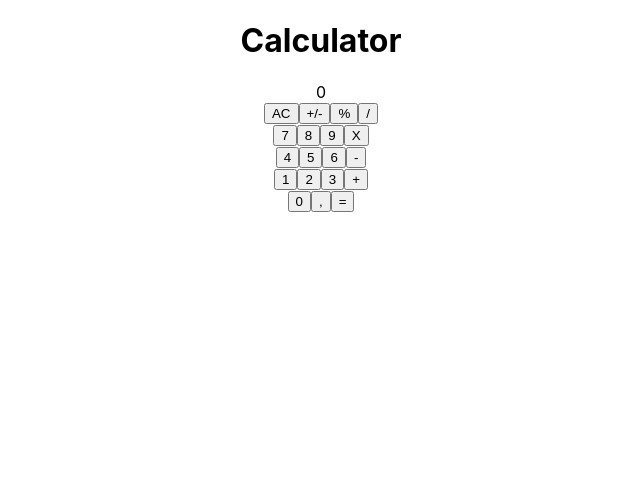
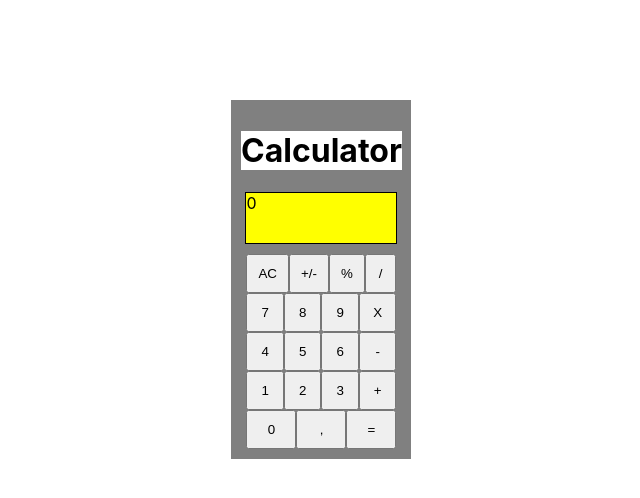
Before and after one commit to olimpo127/calculator, a React (Create React App) app in the folder calculator-app/: page / in a window 1280 px wide. Shown: the top 498 px of the page, without its empty margins (319-959 px from the left). Built offline with nearby package versions, Linux system fonts and the light colour scheme.

Commit message:
numbers and reset

```diff
--- a/calculator-app/src/App.css
+++ b/calculator-app/src/App.css
@@ -1,5 +1,40 @@
+.App {
+  display: flex;
+  align-items: center;
+  justify-content: center;
+  margin-top: 100px;
+}
+
 .calculator {
   display: flex;
   flex-direction: column;
   align-items: center;
+  flex-wrap: wrap;
+  background-color: grey;
+  width: 160px;
+  padding: 10px;
 }
+
+.result {
+  border: 1px solid black;
+  width: 150px;
+
+  background-color: yellow;
+  height: 50px;
+  margin-bottom: 10px;
+}
+
+.row {
+  display: flex;
+  flex: 1;
+  width: 150px;
+}
+
+.row button {
+  flex: 1;
+  padding: 10px;
+}
+
+h1 {
+  background-color: white;
+}
--- a/calculator-app/src/App.js
+++ b/calculator-app/src/App.js
@@ -1,44 +1,132 @@
 import './App.css';
+import React, { useState } from 'react';
 
 function App() {
+
+  const [result, setResult] = useState(0)
+
+  const add1 = () => {
+    if (result === 0) {
+      setResult(1);
+    } else {
+      setResult(result * 10 + 1);
+    }
+  };
+
+  const add2 = () => {
+    if (result === 0) {
+      setResult(2);
+    } else {
+      setResult(result * 10 + 2);
+    }
+  };
+
+  const add3 = () => {
+    if (result === 0) {
+      setResult(3);
+    } else {
+      setResult(result * 10 + 3);
+    }
+  };
+
+  const add4 = () => {
+    if (result === 0) {
+      setResult(4);
+    } else {
+      setResult(result * 10 + 4);
+    }
+  };
+
+  const add5 = () => {
+    if (result === 0) {
+      setResult(5);
+    } else {
+      setResult(result * 10 + 5);
+    }
+  };
+
+  const add6 = () => {
+    if (result === 0) {
+      setResult(6);
+    } else {
+      setResult(result * 10 + 6);
+    }
+  };
+
+  const add7 = () => {
+    if (result === 0) {
+      setResult(7);
+    } else {
+      setResult(result * 10 + 7);
+    }
+  };
+
+  const add8 = () => {
+    if (result === 0) {
+      setResult(8);
+    } else {
+      setResult(result * 10 + 8);
+    }
+  };
+
+  const add9 = () => {
+    if (result === 0) {
+      setResult(9);
+    } else {
+      setResult(result * 10 + 9);
+    }
+  };
+
+  const add0 = () => {
+    if (result === 0) {
+      setResult(0);
+    } else {
+      setResult(result * 10);
+    }
+  };
+
+  const reset = () => {
+    setResult(0);
+  }
+
   return (
     <div className="App">
       <div className='calculator'>
       <h1>Calculator</h1>
         <div className='result'>
-          0
+          {result}
         </div>
 
         <div className='row'>
-          <button className='reset'>AC</button>
+          <button onClick={reset} className='reset'>AC</button>
           <button className='changeSymbol'>+/-</button>
           <button className='percentage'>%</button>
           <button className='division'>/</button>
         </div>
 
         <div className='row'>
-          <button className='number'>7</button>
-          <button className='number'>8</button>
-          <button className='number'>9</button>
+          <button onClick={add7} className='number'>7</button>
+          <button onClick={add8} className='number'>8</button>
+          <button onClick={add9} className='number'>9</button>
           <button className='multiplication'>X</button>
         </div>
 
         <div className='row'>
-          <button className='number'>4</button>
-          <button className='number'>5</button>
-          <button className='number'>6</button>
+          <button onClick={add4} className='number'>4</button>
+          <button onClick={add5} className='number'>5</button>
+          <button onClick={add6} className='number'>6</button>
           <button className='minus'>-</button>
         </div>
 
         <div className='row'>
-          <button className='number'>1</button>
-          <button className='number'>2</button>
-          <button className='number'>3</button>
+          <button onClick={add1} className='number'>1</button>
+          <button onClick={add2} className='number'>2</button>
+          <button onClick={add3} className='number'>3</button>
           <button className='sum'>+</button>
         </div>
 
         <div className='row'>
-          <button className='number0'>0</button>
+          <button onClick={add0} className='number0'>0</button>
           <button className='coma'>,</button>
           <button className='equal'>=</button>
         </div>
```
